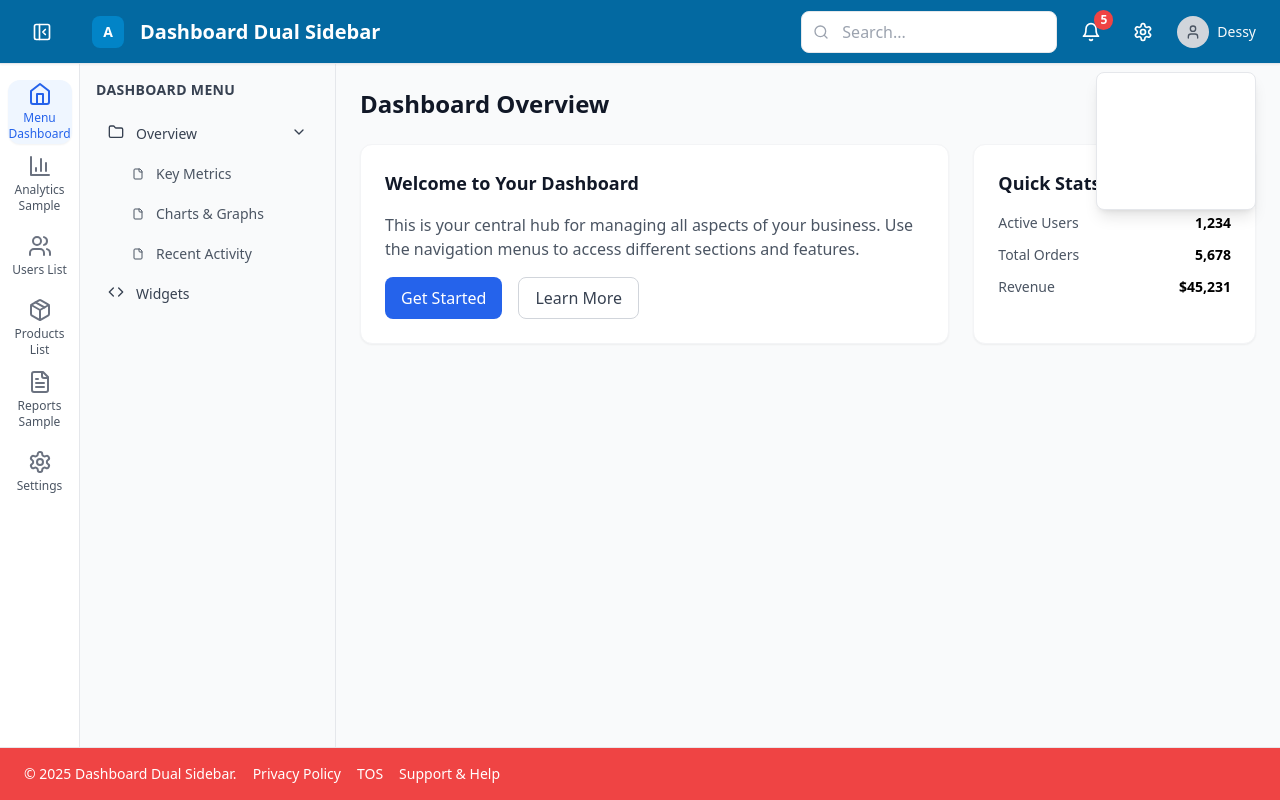
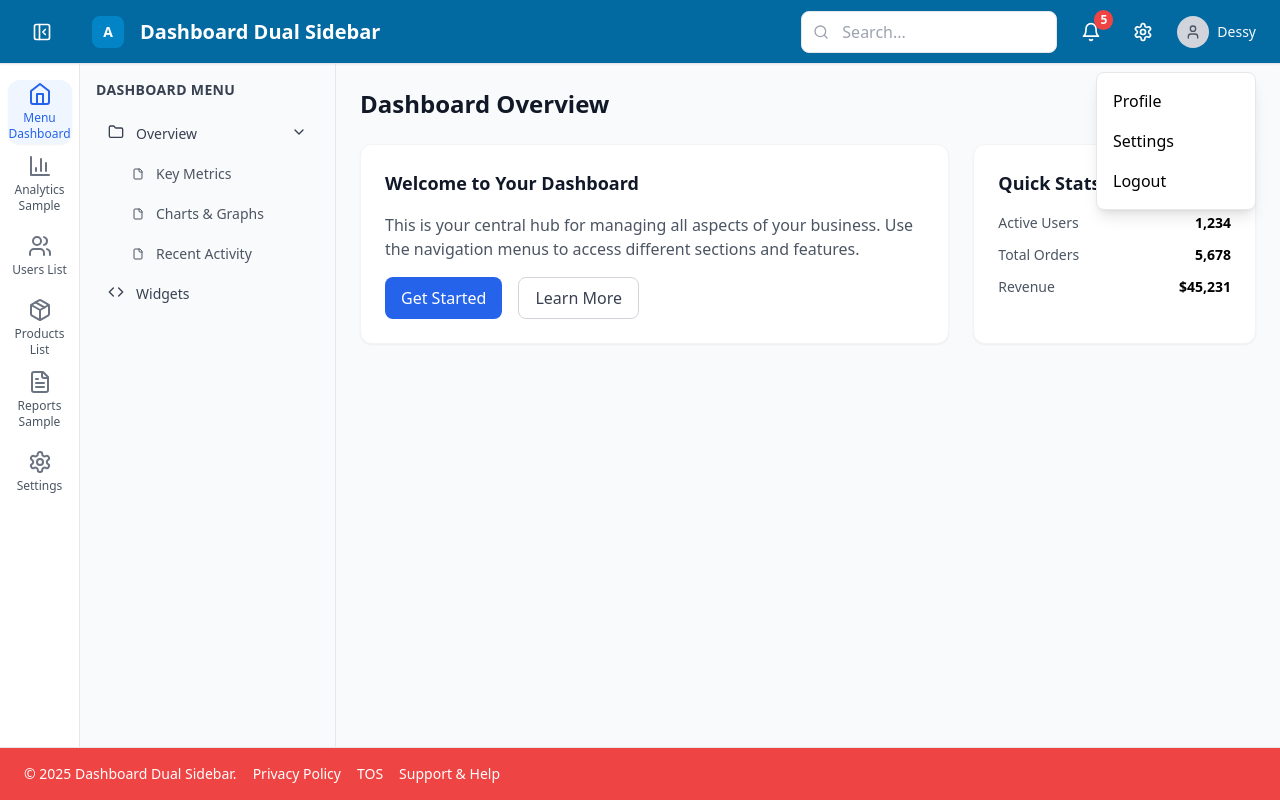
Before and after one commit to astralala/dashboard-dualsidebar, a React (Vite) app: page / in a window 1280 px wide. Both pictures are taken after a click on the button 1193 px from the left and 31 px from the top of the page. Built offline with nearby package versions, Linux system fonts and the light colour scheme.

Commit message:
update dropdown user di header

```diff
--- a/src/components/Header.jsx
+++ b/src/components/Header.jsx
@@ -88,13 +88,13 @@ const Header = ({
             <div className="absolute right-0 top-12 mt-2 w-40 bg-white border border-gray-200 rounded-lg shadow-lg z-50">
               <ul className="py-2">
                 <li>
-                  <button className="w-full text-left px-4 py-2 hover:bg-gray-100 text-white">Profile</button>
+                  <button className="w-full text-left px-4 py-2 hover:bg-gray-100 text-black">Profile</button>
                 </li>
                 <li>
-                  <button className="w-full text-left px-4 py-2 hover:bg-gray-100 text-white">Settings</button>
+                  <button className="w-full text-left px-4 py-2 hover:bg-gray-100 text-black">Settings</button>
                 </li>
                 <li>
-                  <button className="w-full text-left px-4 py-2 hover:bg-gray-100 text-white">Logout</button>
+                  <button className="w-full text-left px-4 py-2 hover:bg-gray-100 text-black">Logout</button>
                 </li>
               </ul>
             </div>
```
